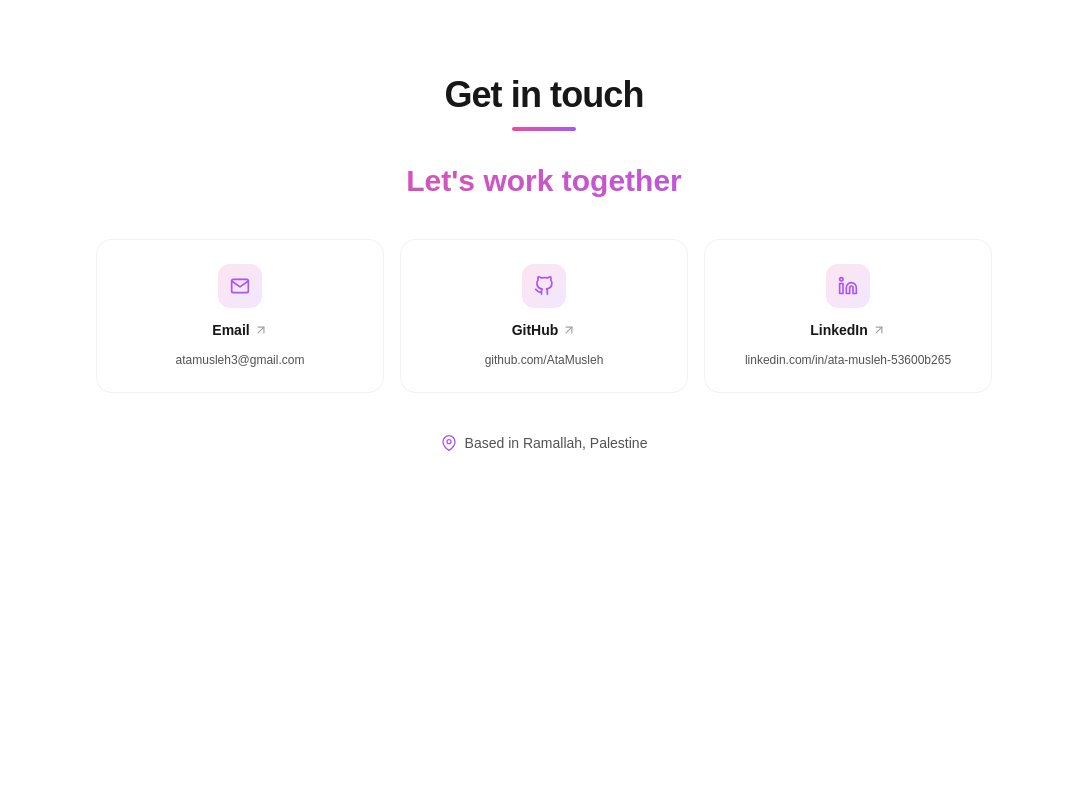
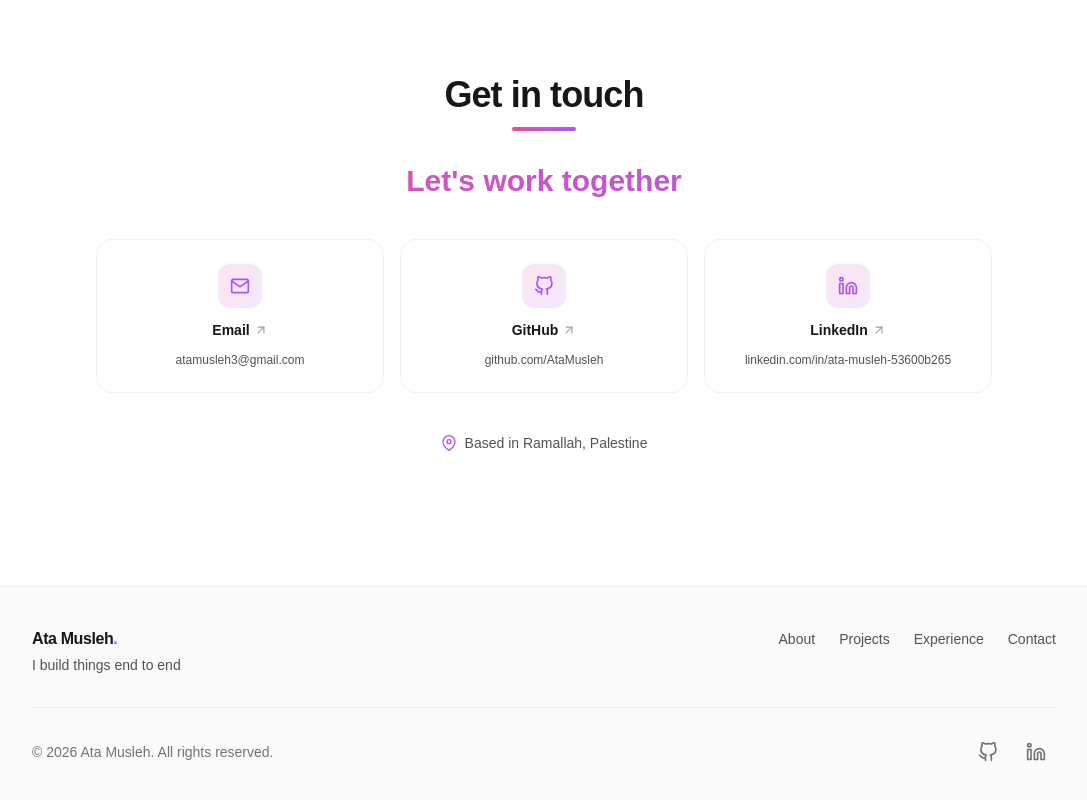
Before and after one commit to AtaMusleh/PortfolioV2, a Next.js app: page / in a window 1280 px wide. Shown: the part 4446-5246 px from the top of the page, without its empty margins (96-1183 px from the left). Before the commit the page ends 5032 px from the top, so only its background shows below. Built offline with nearby package versions, Linux system fonts and the light colour scheme.

Commit message:
feat: create footer with social links and dynamic copyright

```diff
--- a/src/app/layout.tsx
+++ b/src/app/layout.tsx
@@ -1,5 +1,6 @@
 import type { Metadata } from "next";
 import { Geist, Geist_Mono } from "next/font/google";
+import Footer from "@/components/Footer";
 import Header from "@/components/Header";
 import { portfolio } from "@/data/portfolio";
 import "./globals.css";
@@ -44,8 +45,10 @@ export default function RootLayout({ children }: LayoutProps<"/">) {
       </head>
       <body className="min-h-full flex flex-col" id="top">
         <Header />
-        {/* Offset for the fixed h-16 header. */}
+        {/* Offset for the fixed h-16 header. flex-1 pushes the footer to the
+            bottom of the viewport on short pages. */}
         <div className="flex flex-1 flex-col pt-16">{children}</div>
+        <Footer />
       </body>
     </html>
   );
--- /dev/null
+++ b/src/components/Footer.tsx
@@ -0,0 +1,99 @@
+import Link from "next/link";
+import { FiGithub, FiLinkedin } from "react-icons/fi";
+import { portfolio } from "@/data/portfolio";
+
+/**
+ * Site footer. Rendered from the root layout, so it appears on every route.
+ *
+ * No "use client" — hover is CSS only, so this ships zero JS.
+ *
+ * HOW TO UPDATE
+ * - Links:    QUICK_LINKS below. Header.tsx keeps its own list; see the note there.
+ * - Socials:  src/data/portfolio.ts (`contact`).
+ */
+
+/**
+ * Deliberately a subset of the header's nav — no Education entry, to keep the
+ * footer row short. Add `{ id: "education", label: "Education" }` if you'd
+ * rather the two match exactly.
+ */
+const QUICK_LINKS = [
+  { id: "about", label: "About" },
+  { id: "projects", label: "Projects" },
+  { id: "experience", label: "Experience" },
+  { id: "contact", label: "Contact" },
+] as const;
+
+const SOCIALS = [
+  { label: "GitHub", href: portfolio.contact.github, icon: FiGithub },
+  { label: "LinkedIn", href: portfolio.contact.linkedin, icon: FiLinkedin },
+] as const;
+
+/** Short form of `personal.tagline`, trimmed to fit one footer line. */
+const SHORT_TAGLINE = "I build things end to end";
+
+export default function Footer() {
+  /*
+   * Evaluated when the page is rendered. This route is statically prerendered,
+   * so the year is baked in at build time — correct on every deploy, and worth
+   * knowing if a build sits untouched across New Year.
+   */
+  const year = new Date().getFullYear();
+
+  return (
+    <footer className="border-t border-black/5 bg-black/[0.02] px-6 py-10 dark:border-white/10 dark:bg-white/[0.02]">
+      <div className="mx-auto max-w-5xl">
+        {/* Row 1: identity left, quick links right. Stacks and centres on mobile. */}
+        <div className="flex flex-col items-center gap-6 text-center md:flex-row md:items-start md:justify-between md:text-left">
+          <div>
+            <p className="text-base font-semibold tracking-tight text-neutral-900 dark:text-neutral-50">
+              {portfolio.personal.name}
+              <span className="text-brand-purple">.</span>
+            </p>
+            <p className="mt-1 text-sm text-neutral-600 dark:text-neutral-400">
+              {SHORT_TAGLINE}
+            </p>
+          </div>
+
+          <nav aria-label="Footer">
+            <ul className="flex flex-wrap items-center justify-center gap-x-6 gap-y-2">
+              {QUICK_LINKS.map((link) => (
+                <li key={link.id}>
+                  <Link
+                    href={`#${link.id}`}
+                    className="text-sm text-neutral-600 transition-colors duration-200 hover:text-brand-pink focus-visible:outline-2 focus-visible:outline-offset-2 focus-visible:outline-brand-pink dark:text-neutral-400 dark:hover:text-brand-pink"
+                  >
+                    {link.label}
+                  </Link>
+                </li>
+              ))}
+            </ul>
+          </nav>
+        </div>
+
+        {/* Row 2: copyright left, socials bottom right. */}
+        <div className="mt-8 flex flex-col items-center gap-4 border-t border-black/5 pt-6 text-center sm:flex-row sm:justify-between sm:text-left dark:border-white/10">
+          <p className="text-sm text-neutral-500 dark:text-neutral-500">
+            © {year} {portfolio.personal.name}. All rights reserved.
+          </p>
+
+          <ul className="flex items-center gap-2">
+            {SOCIALS.map((social) => (
+              <li key={social.label}>
+                <a
+                  href={social.href}
+                  target="_blank"
+                  rel="noopener noreferrer"
+                  aria-label={`${portfolio.personal.name} on ${social.label}`}
+                  className="grid h-10 w-10 place-items-center rounded-full text-neutral-500 transition-all duration-200 hover:-translate-y-0.5 hover:bg-brand-pink/10 hover:text-brand-pink focus-visible:outline-2 focus-visible:outline-offset-2 focus-visible:outline-brand-pink dark:text-neutral-400 dark:hover:bg-brand-purple/15 dark:hover:text-brand-purple"
+                >
+                  <social.icon aria-hidden className="h-5 w-5" />
+                </a>
+              </li>
+            ))}
+          </ul>
+        </div>
+      </div>
+    </footer>
+  );
+}
```
